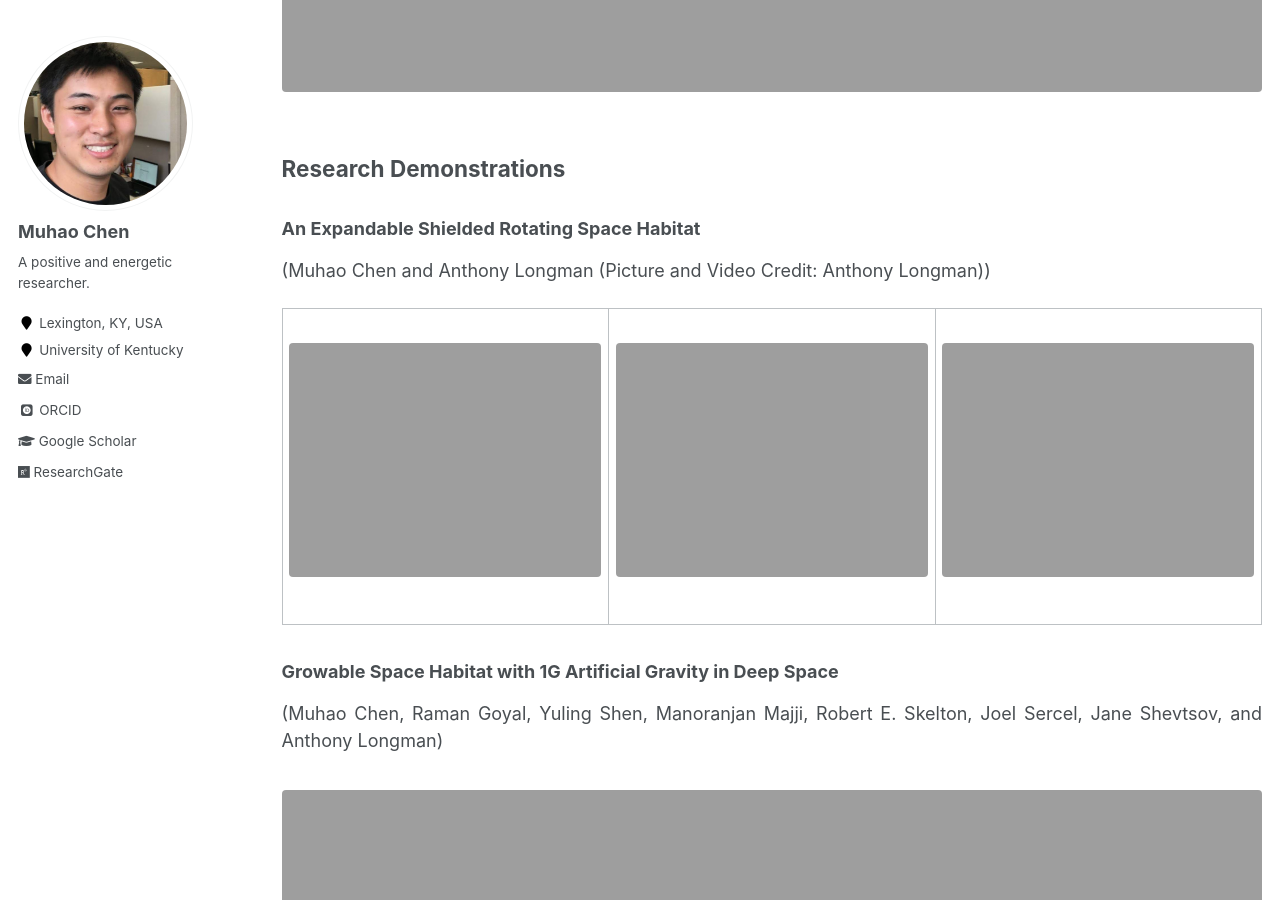
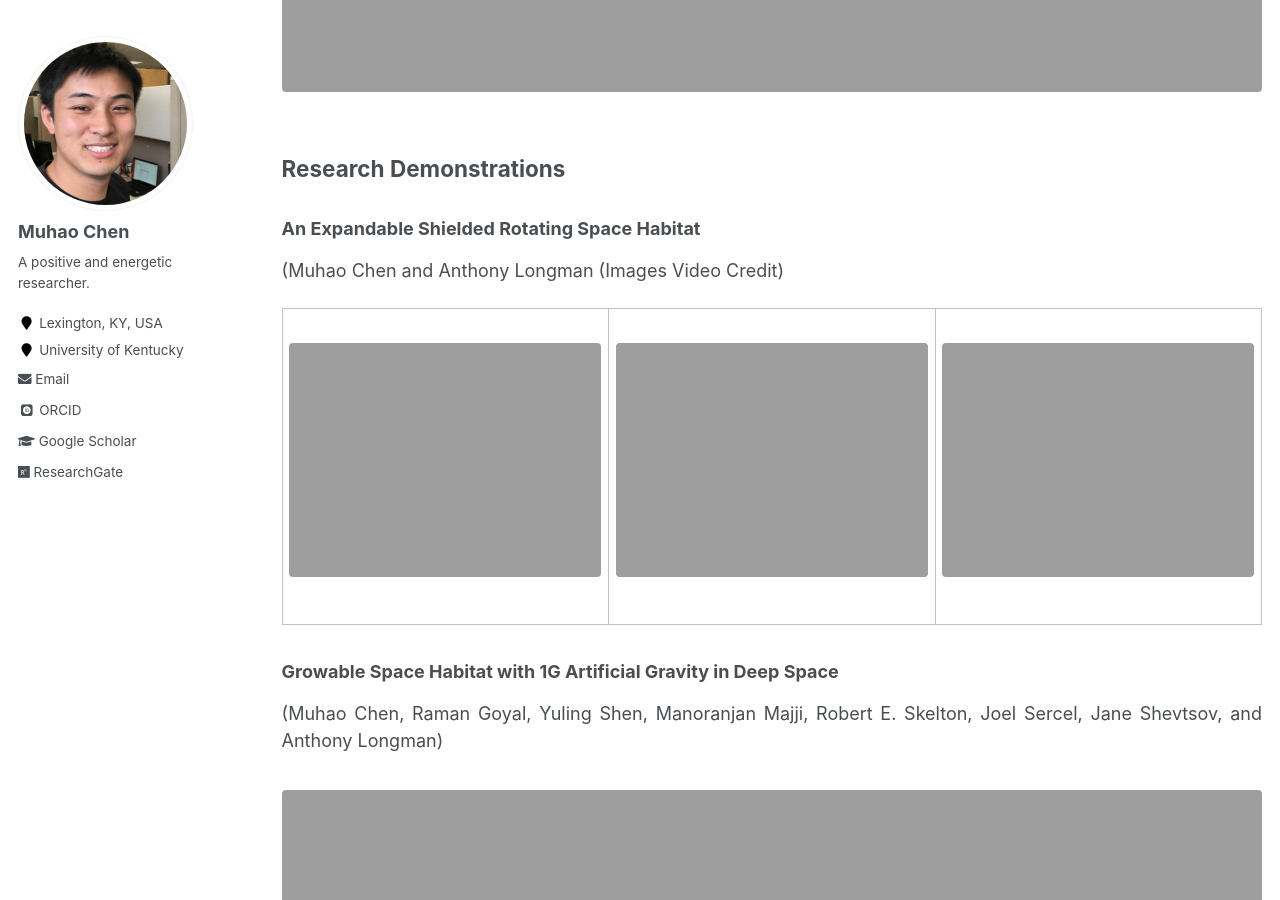
Before and after one commit to Muhao-Chen/muhao-chen.github.io, a Jekyll site: the page built from _pages/research.md, in a window 1280 px wide and 900 px high, scrolled down 1506 px. Built offline with Jekyll 4.4.1, drawn with Linux system fonts in a browser that asks for light colours; some web fonts are replaced.

Commit message:
Update research.md

```diff
--- a/_pages/research.md
+++ b/_pages/research.md
@@ -90,7 +90,7 @@ Integrating Structure and Control Design, Robotics and lightweight Automated Sys
 
 <!-- Black and red lines are bars and strings.  -->
 ### An Expandable Shielded Rotating Space Habitat
-(Muhao Chen and Anthony Longman (Picture and Video Credit: Anthony Longman))
+(Muhao Chen and Anthony Longman (Images Video Credit)
 
 <table>
 <tr>
```
